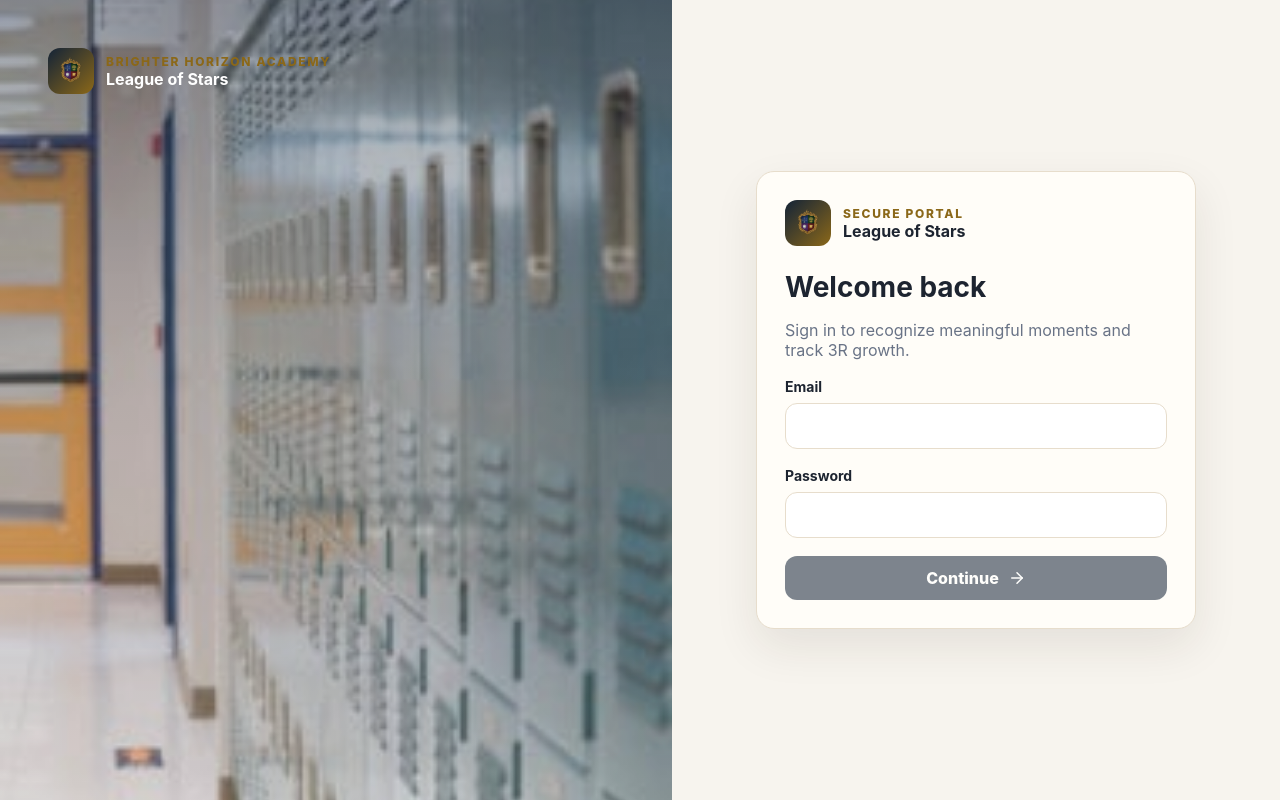
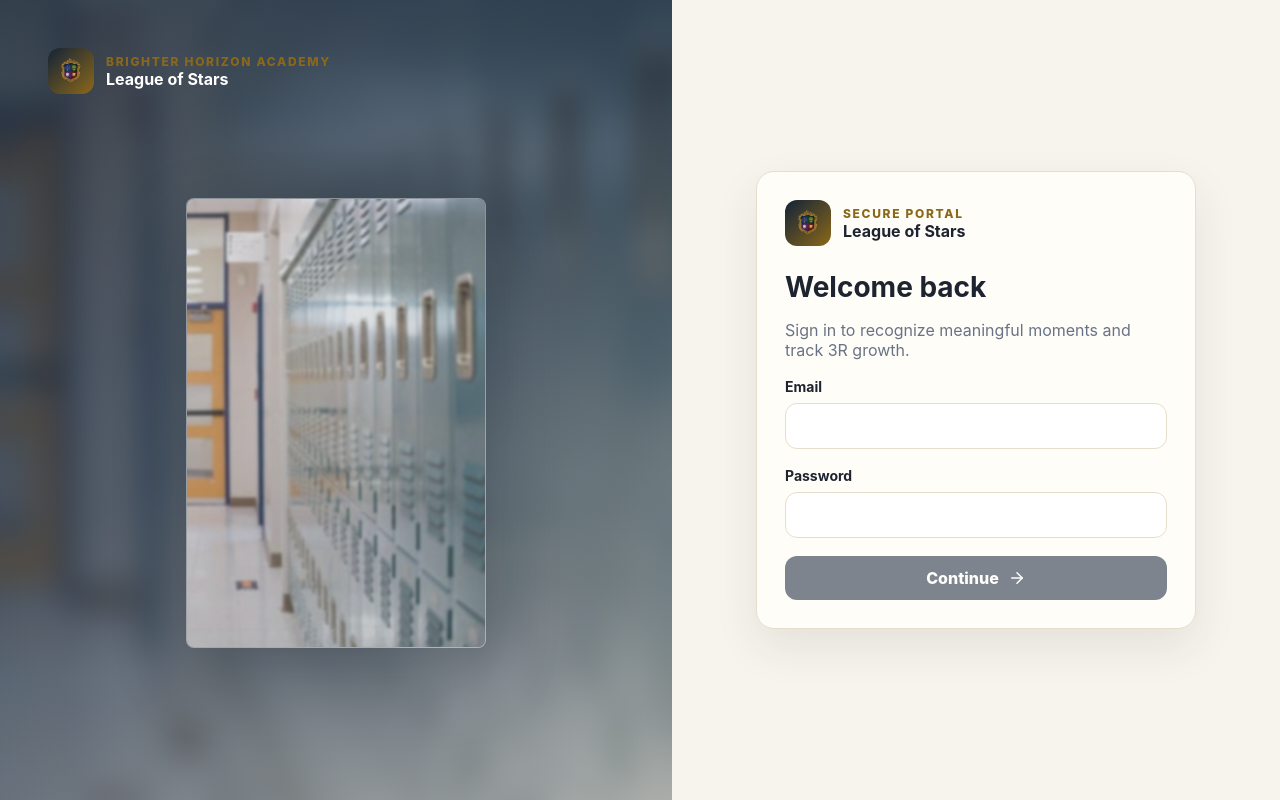
Before and after one commit to moneebsarmad/losv2, a Next.js app in the folder apps/web/: page / in a window 1280 px wide. Built offline with nearby package versions, Linux system fonts and the light colour scheme; no server answers.

Commit message:
Soften login hero image treatment

```diff
--- a/apps/web/src/app/globals.css
+++ b/apps/web/src/app/globals.css
@@ -60,7 +60,9 @@ button {
   flex-direction: column;
   justify-content: flex-start;
   color: white;
-  background: linear-gradient(180deg, #e9eff0 0%, #f7f4ee 100%);
+  background:
+    radial-gradient(circle at 20% 16%, rgba(215, 182, 95, 0.26), transparent 28%),
+    linear-gradient(145deg, #172b43 0%, #29465a 46%, #efe7d8 100%);
 }
 
 .auth-hero::before,
@@ -72,16 +74,50 @@ button {
 
 .auth-hero::before {
   background: url("/images/bha-lockers.jpg") center / cover no-repeat;
-  opacity: 0.88;
+  filter: blur(14px) saturate(0.9);
+  opacity: 0.5;
+  transform: scale(1.12);
 }
 
 .auth-hero::after {
-  background: linear-gradient(180deg, rgba(19, 35, 55, 0.42), rgba(19, 35, 55, 0.2) 46%, rgba(19, 35, 55, 0.08));
+  background:
+    linear-gradient(180deg, rgba(19, 35, 55, 0.5), rgba(19, 35, 55, 0.24) 48%, rgba(19, 35, 55, 0.12)),
+    linear-gradient(90deg, rgba(19, 35, 55, 0.34), rgba(247, 244, 238, 0.08));
 }
 
 .auth-hero > * {
   position: relative;
   z-index: 1;
+}
+
+.auth-visual {
+  position: relative;
+  width: clamp(190px, 34vw, 300px);
+  aspect-ratio: 2 / 3;
+  align-self: center;
+  margin: auto 0;
+  overflow: hidden;
+  border: 1px solid rgba(255, 255, 255, 0.3);
+  border-radius: 8px;
+  background: rgba(255, 255, 255, 0.12);
+  box-shadow: 0 28px 70px rgba(10, 22, 36, 0.28);
+}
+
+.auth-visual img {
+  width: 100%;
+  height: 100%;
+  display: block;
+  object-fit: cover;
+  filter: blur(1px) saturate(0.92);
+  opacity: 0.82;
+  transform: scale(1.02);
+}
+
+.auth-visual::after {
+  position: absolute;
+  inset: 0;
+  content: '';
+  background: linear-gradient(180deg, rgba(255, 255, 255, 0.14), rgba(19, 35, 55, 0.14));
 }
 
 .auth-panel {
@@ -532,9 +568,8 @@ button {
     padding: 32px 22px;
   }
 
-  .auth-hero::before {
-    background-size: cover;
-    background-position: center;
+  .auth-visual {
+    width: clamp(120px, 28vw, 170px);
   }
 
   .auth-panel {
--- a/apps/web/src/app/page.tsx
+++ b/apps/web/src/app/page.tsx
@@ -36,6 +36,9 @@ export default function LoginPage() {
             <p className="eyebrow">{SCHOOL_NAME}</p>
             <strong>{APP_NAME}</strong>
           </div>
+        </div>
+        <div className="auth-visual" aria-hidden="true">
+          <img src="/images/bha-lockers.jpg" alt="" />
         </div>
       </section>
 
```
